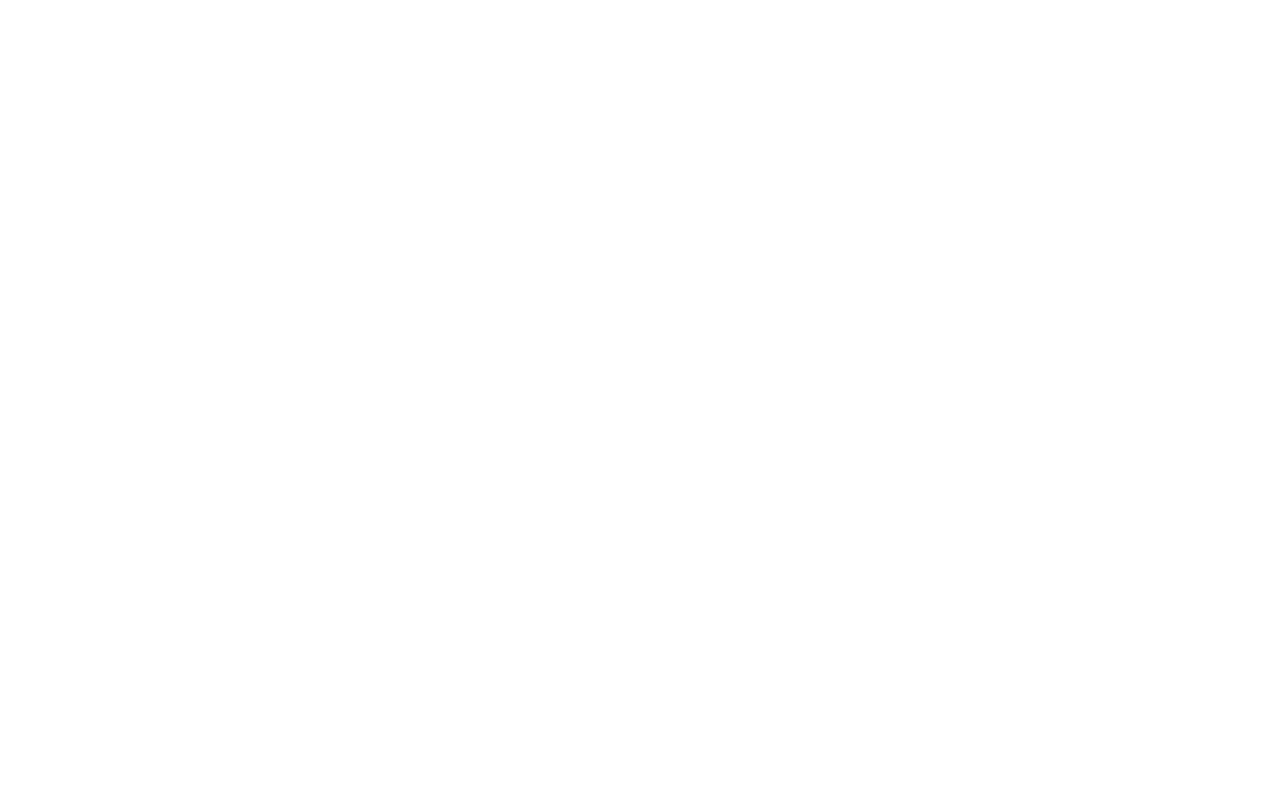
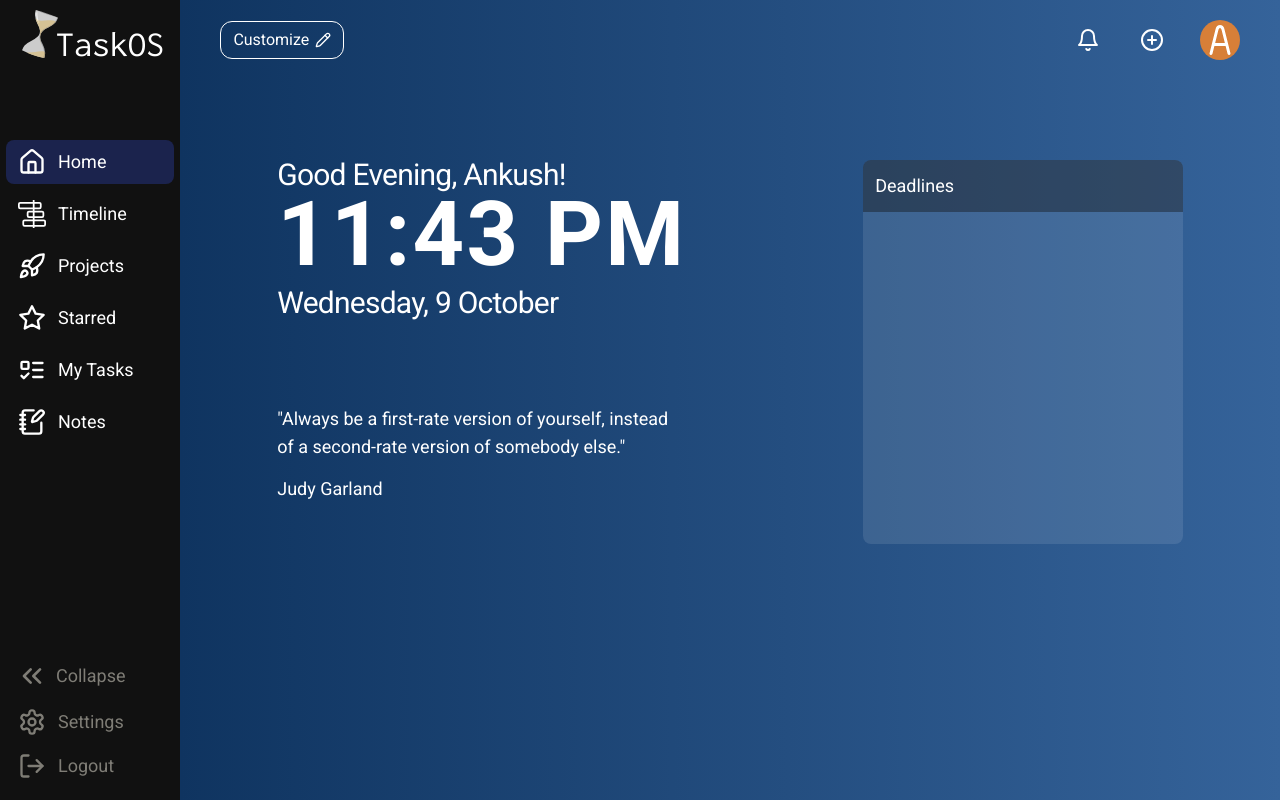
Before and after one commit to ankush24-7/TaskOS, a React (Vite) app: page /home in a window 1280 px wide. Before the commit this address had no page. Built offline with nearby package versions, Linux system fonts and the light colour scheme.

Commit message:
Refactor components

```diff
--- a/src/App.jsx
+++ b/src/App.jsx
@@ -1,18 +1,27 @@
-import React from 'react'
-import Home from './pages/Home'
+import React, { useState } from 'react'
+import Login from './pages/Login'
+import SignUp from './pages/SignUp'
+import HomeUser from './pages/HomeUser'
+import Projects from './pages/Projects'
 import DashBoard from './pages/Dashboard'
+import HomeGuest from './pages/HomeGuest'
 import { BrowserRouter as Router, Route, Routes } from 'react-router-dom'
 import ActivityBar from './components/activity-bar/ActivityBar'
 
 function App() {
+  const [isAuthenticated, setIsAuthenticated] = useState(true);
   return (
     <Router>
       <div className='flex'>
-        <ActivityBar />
-          <Routes>
-            <Route path='/' element={<Home />} exact />
-            <Route path='/dashboard' element={<DashBoard />} />
-          </Routes>
+        {isAuthenticated && <ActivityBar setIsAuthenticated={setIsAuthenticated} />}
+        <Routes>
+          <Route path='/' element={<HomeGuest />} exact />
+          <Route path='/home' element={<HomeUser />} exact />
+          <Route path='/projects' element={<Projects />} exact />
+          <Route path='/projects/dashboard/:projectName' element={<DashBoard />} />
+          <Route path='/login' element={<Login />} />
+          <Route path='/sign-up' element={<SignUp />} />
+        </Routes>
       </div>
     </Router>
   )
--- a/src/components/HeroSectionUser.jsx
+++ b/src/components/HeroSectionUser.jsx
@@ -24,7 +24,7 @@
     const day = time.toLocaleDateString("default", { weekday: "long" });
     const date = time.getDate();
     const month = time.toLocaleDateString("default", { month: "long" });
-    return `${day}, ${date} ${month} ${time.getFullYear()}`;
+    return `${day}, ${date} ${month}`;
   };
 
   const getGreetings = (time) => {
@@ -35,16 +35,18 @@
   };
 
   return (
-    <div className="w-full flex gap-28 justify-evenly">
+    <div className="w-full flex gap-20 justify-evenly">
       <div className="mt-20">
         <div className="flex flex-col items-start ">
-          <p className="text-white text-3xl leading-none tracking-tight">{`${getGreetings(
-            currentTime
-          )}, ${user}!`}</p>
-          <p className="text-white text-[90px] font-semibold tracking-wide leading-none">
+          <h2 className="text-white text-3xl leading-none tracking-tight">
+            {`${getGreetings(currentTime)}, ${user}!`}
+          </h2>
+          <h1 className="text-white text-[90px] font-semibold tracking-wide leading-none">
             {formatTime(currentTime)}
-          </p>
-          <p className="text-white text-3xl">{formatDate(currentTime)}</p>
+          </h1>
+          <h2 className="text-white text-3xl leading-normal tracking-tight">
+            {formatDate(currentTime)}
+          </h2>
         </div>
 
         <div className="w-[400px] mt-20">
@@ -58,7 +60,7 @@
 
       <section className="bg-[#fff]/10 w-80 h-96 rounded-lg mt-20">
         <div className="rounded-t-lg p-3 bg-[#111]/40">
-          <p className="text-white text-lg">Assigned</p>
+          <p className="text-white text-lg">Deadlines</p>
         </div>
       </section>
     </div>
--- a/src/components/activity-bar/ActivityBar.jsx
+++ b/src/components/activity-bar/ActivityBar.jsx
@@ -4,9 +4,9 @@
 import { activityBarIcons } from '../../assets/icons/icons.jsx';
 import '../../styles/animations.css';
 
-function ActivityBar() {
+function ActivityBar({ setIsAuthenticated }) {
   const location = useLocation();
-  const isHomePage = location.pathname === '/';
+  const isHomePage = location.pathname === '/home';
   const [expanded, setExpanded] = useState(isHomePage);
 
   useMemo(() => {
@@ -31,28 +31,33 @@
     );
   }
 
+  const handleLogout = () => {
+    console.log('Logging out...');
+    setIsAuthenticated(false);
+  }
+
   return (
     <nav
       className={`activity-bar bg-[#111] h-[100vh] flex flex-col px-1.5 pt-6 pb-3 ${expanded ? 'w-[13rem]': 'w-20'}`}
     >
-      <Link to="/" className='flex ml-1.5 items-end'>
-        <activityBarIcons.Logo className='w-12 h-12 fixed' />
-        <p className={`act-bar-label text-white text-3xl ml-[2.75rem] overflow-hidden ${expanded ? 'w-fit': 'w-0'}`}>TaskOS</p>
+      <Link to="/home" className='flex ml-1.5 items-end'>
+        <activityBarIcons.LogoIcon className='w-12 h-12 fixed translate-x-1 -translate-y-1.5' />
+        <p className={`act-bar-label text-white text-4xl ml-[2.75rem] overflow-hidden font-inconsolata ${expanded ? 'w-fit': 'w-0'}`}>TaskOS</p>
       </Link>
 
       <ul className='flex flex-col gap-2 mt-[4.75rem] flex-grow'>
-        <ActivityBarItem Icon={activityBarIcons.Home} label="Home" to="/" expanded={expanded} />
-        <ActivityBarItem Icon={activityBarIcons.Timeline} label="Timeline" to="/timeline" expanded={expanded} />
-        <ActivityBarItem Icon={activityBarIcons.Rocket} label="Projects" to="/dashboard" expanded={expanded} />
-        <ActivityBarItem Icon={activityBarIcons.Star} label="Starred" to="/starred" expanded={expanded} />
-        <ActivityBarItem Icon={activityBarIcons.MyTasks} label="My Tasks" to="/my-tasks" expanded={expanded} />
-        <ActivityBarItem Icon={activityBarIcons.Notes} label="Notes" to="/notes" expanded={expanded} />
+        <ActivityBarItem Icon={activityBarIcons.Home} label="Home" to="/home" expanded={expanded} currentPath={location.pathname} />
+        <ActivityBarItem Icon={activityBarIcons.Timeline} label="Timeline" to="/timeline" expanded={expanded} currentPath={location.pathname} />
+        <ActivityBarItem Icon={activityBarIcons.Rocket} label="Projects" to="/projects" expanded={expanded} currentPath={location.pathname} />
+        <ActivityBarItem Icon={activityBarIcons.Star} label="Starred" to="/starred" expanded={expanded} currentPath={location.pathname} />
+        <ActivityBarItem Icon={activityBarIcons.MyTasks} label="My Tasks" to="/my-tasks" expanded={expanded} currentPath={location.pathname} />
+        <ActivityBarItem Icon={activityBarIcons.Notes} label="Notes" to="/notes" expanded={expanded} currentPath={location.pathname} />
       </ul>
 
-      <ul className='flex flex-col gap-0.5'>
+      <ul className='flex flex-col'>
         { renderCollapseButton(expanded) }
-        <ActivityBarItem Icon={activityBarIcons.Settings} label="Settings" to="/settings" expanded={expanded} stroke="#7F7D76" />
-        <ActivityBarItem Icon={activityBarIcons.QuestionMark} label="Help" to="/help" expanded={expanded} stroke="#7F7D76" />
+        <ActivityBarItem Icon={activityBarIcons.Settings} label="Settings" to="/" expanded={expanded} stroke="#7F7D76" />
+        <ActivityBarItem Icon={activityBarIcons.Logout} label="Logout" to="/" expanded={expanded} onClick={ handleLogout } stroke="#7F7D76" />
       </ul>
     </nav>
   )
--- a/src/components/activity-bar/ActivityBarItem.jsx
+++ b/src/components/activity-bar/ActivityBarItem.jsx
@@ -1,17 +1,39 @@
-import { Link } from "react-router-dom"
-import '../../styles/animations.css'
+import { Link } from "react-router-dom";
+import "../../styles/animations.css";
 
-function ActivityBarItem({ Icon, label, to, expanded, stroke='#fff' }) {
-    const style = expanded ?
-        'flex items-center py-2 px-3 rounded-lg overflow-hidden' :
-        `ml-1.5 p-2 rounded-full w-fit h-fit`;
+function ActivityBarItem({
+  Icon,
+  label,
+  to,
+  expanded,
+  onClick,
+  stroke = "#fff",
+  currentPath = "",
+}) {
+  const isActive = currentPath === "" ? false : currentPath.startsWith(to);
+  const style = expanded
+    ? `flex items-center py-2 px-3 rounded-lg overflow-hidden ${
+        isActive && "bg-[#1b234d]"
+      }`
+    : `ml-1.5 p-2 rounded-full w-fit h-fit ${isActive && "bg-[#1b234d]"}`;
 
-    return (
-        <Link to={to} className={style + ' activity-bar-item hover:bg-[#1b234d]'}>
-            <Icon className={`w-7 h-7 ${expanded ? 'fixed':''} `} stroke={stroke} />
-            <p className={`text-lg ml-10 text-nowrap ${expanded ? 'relative opacity-100': 'absolute opacity-0'} `} style={{color: stroke}}>{label}</p>
-        </Link>
-    );
+  return (
+    <Link
+      to={to}
+      onClick={ onClick && onClick }
+      className={style + " activity-bar-item hover:bg-[#1b234d]"}>
+      <Icon className={`w-7 h-7 ${expanded ? "fixed" : ""} `} stroke={stroke} />
+      <p
+        className={`text-lg ml-10 text-nowrap ${
+          expanded
+            ? "relative opacity-100"
+            : "absolute opacity-0 -translate-y-10"
+        } `}
+        style={{ color: stroke }}>
+        {label}
+      </p>
+    </Link>
+  );
 }
 
 export default ActivityBarItem;
--- a/src/pages/Dashboard.jsx
+++ b/src/pages/Dashboard.jsx
@@ -1,4 +1,4 @@
-import DashboardNav from '../components/DashboardNav';
+import DashboardNav from '../components/navbars/DashboardNav';
 import KanbanBoard from '../components/kanban-board/KanbanBoard';
 
 function DashBoard() {
```
